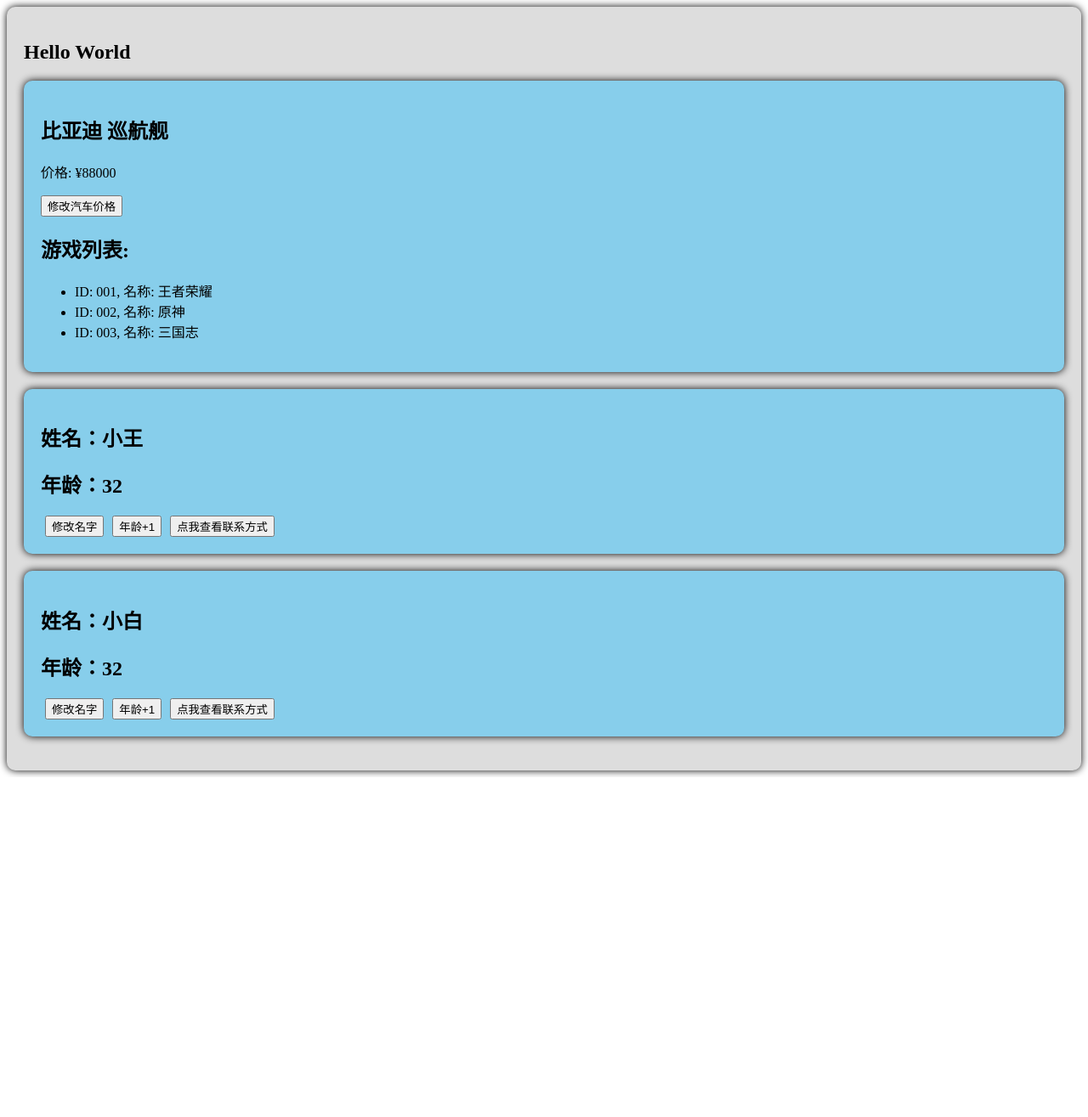
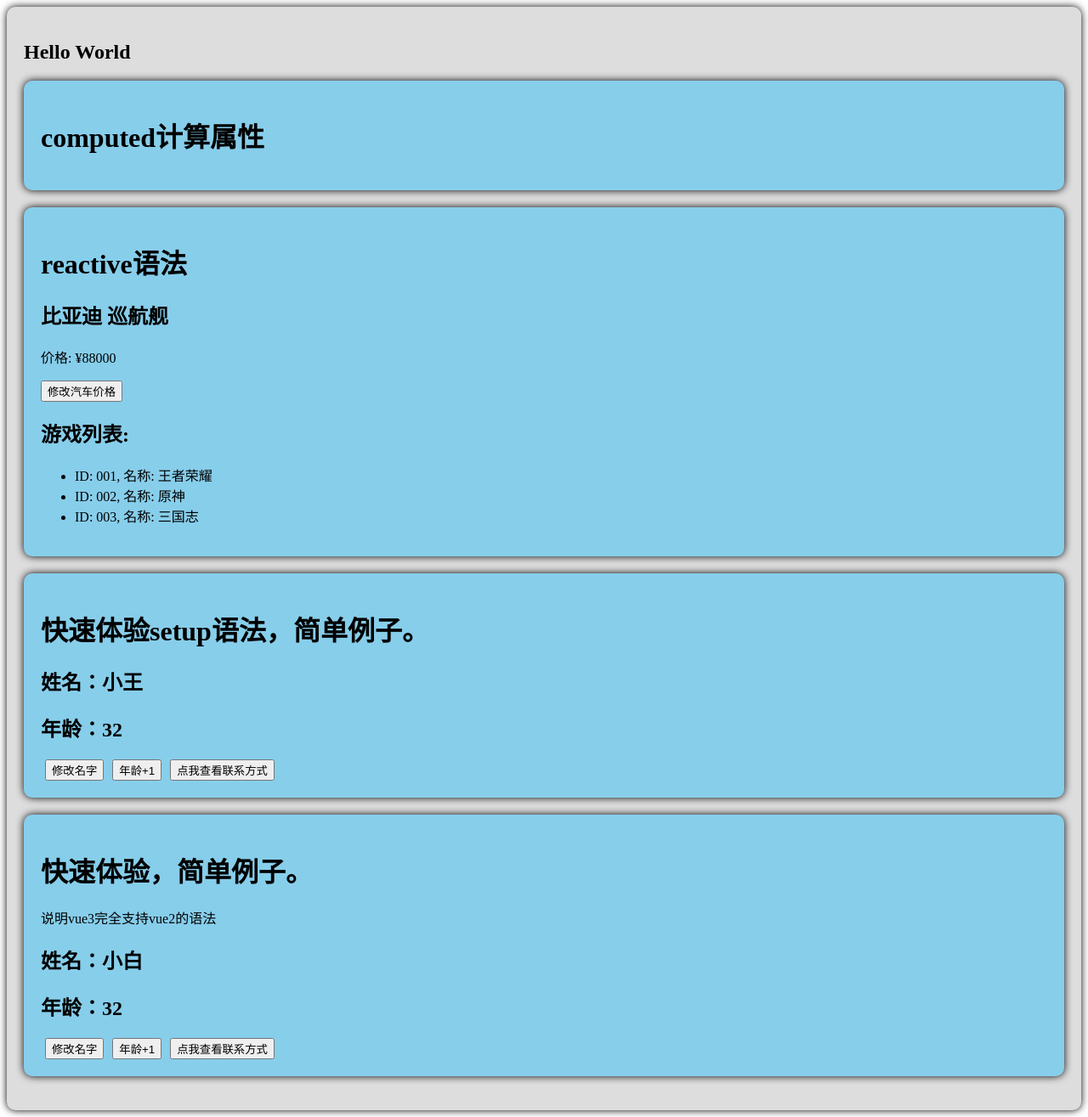
Before and after one commit to YouLe2016/vue3_first, a Vue app: page / in a window 1280 px wide. Shown: the whole page at 85% size. Before the commit the page ends 915 px from the top, so only its background shows below. Built offline with nearby package versions, Linux system fonts and the light colour scheme.

Commit message:
Improve: 样式调整

```diff
--- a/src/App2.vue
+++ b/src/App2.vue
@@ -2,11 +2,13 @@
 import Person from "@/components/section1/Person.vue";
 import Person2 from "@/components/section1/Person2.vue";
 import Car from "@/components/section1/Car.vue";
+import Person3 from "@/components/section1/Person3.vue";
 </script>
 
 <template>
   <div class="app">
     <h2>Hello World</h2>
+    <Person3 class="item item-style"/>
     <Car class="item"/>
     <Person2 class="item"/>
     <Person class="item"/>
@@ -21,6 +23,13 @@ import Car from "@/components/section1/Car.vue";
   padding: 20px;
 }
 
+.item-style {
+  background-color: skyblue;
+  box-shadow: 0 0 10px;
+  border-radius: 10px;
+  padding: 20px;
+}
+
 .item {
   margin: 20px 0;
 }
--- a/src/components/section1/Car.vue
+++ b/src/components/section1/Car.vue
@@ -24,6 +24,7 @@ function changeGames(id: string) {
 
 <template>
   <div class="car">
+    <h1>reactive语法</h1>
     <h2>{{ car.brand }} {{ car.name }}</h2>
     <p>价格: ¥{{ car.price }}</p>
     <button @click="car.price += 1000">修改汽车价格</button>
--- a/src/components/section1/Person.vue
+++ b/src/components/section1/Person.vue
@@ -28,6 +28,8 @@
 
 <template>
   <div class="person">
+    <h1>快速体验，简单例子。</h1>
+    说明vue3完全支持vue2的语法
     <h2>姓名：{{ name }}</h2>
     <h2>年龄：{{ age }}</h2>
     <button @click="changeName">修改名字</button>
--- a/src/components/section1/Person2.vue
+++ b/src/components/section1/Person2.vue
@@ -24,6 +24,7 @@
 
 <template>
   <div class="person">
+    <h1>快速体验setup语法，简单例子。</h1>
     <h2>姓名：{{ name }}</h2>
     <h2>年龄：{{ age }}</h2>
     <button @click="changeName">修改名字</button>
--- /dev/null
+++ b/src/components/section1/Person3.vue
@@ -0,0 +1,13 @@
+<script setup lang="ts">
+
+</script>
+
+<template>
+  <div>
+    <h1>computed计算属性</h1>
+  </div>
+</template>
+
+<style scoped>
+
+</style>
```
